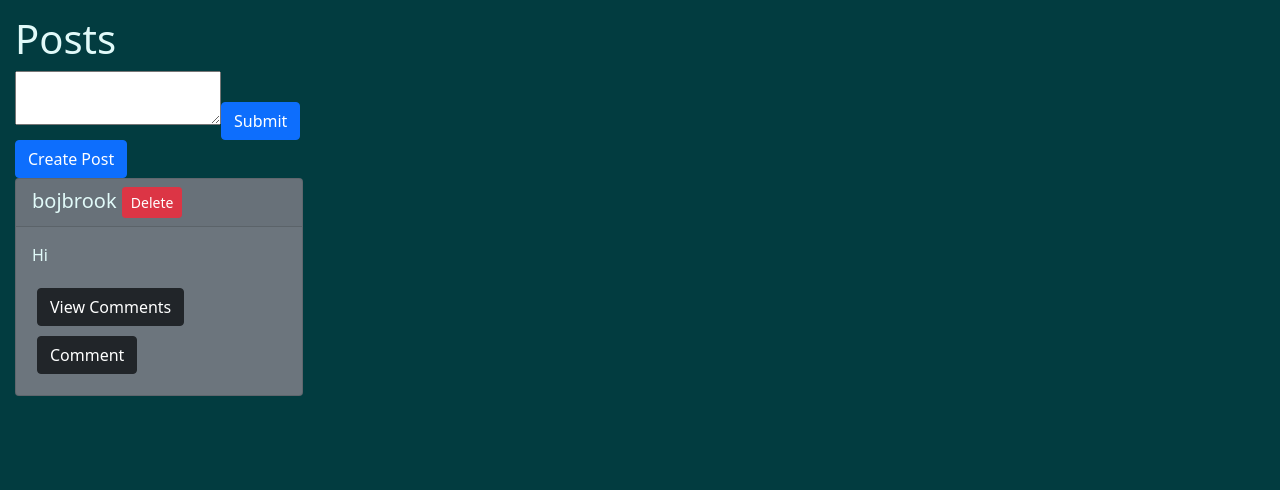
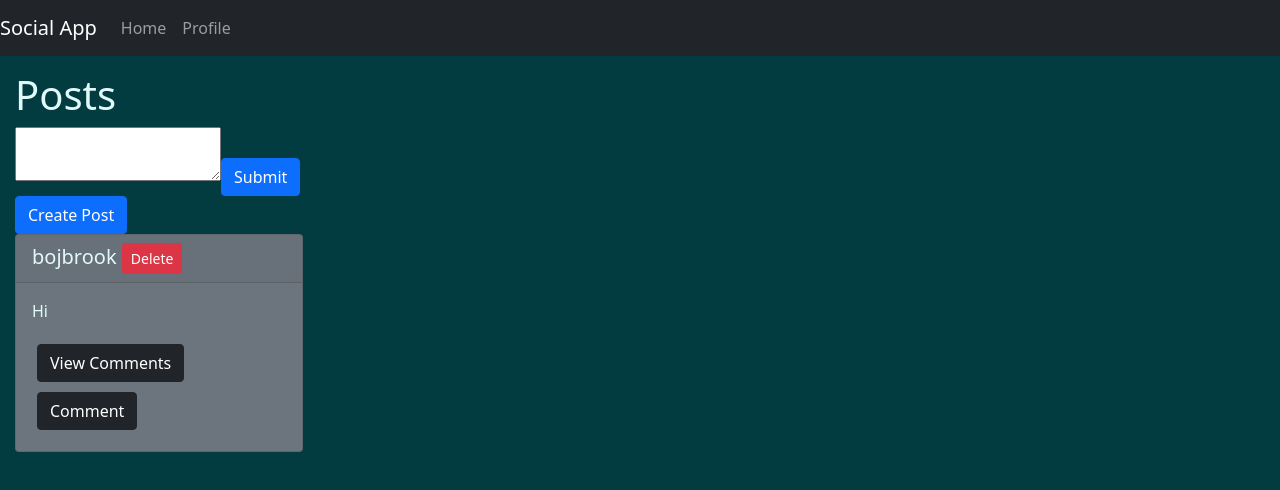
Before and after one commit to bojbrook/social-app-concept, a React (Create React App) app in the folder social-app/: page / in a window 1280 px wide. Shown: the top 490 px of the page. Built offline with nearby package versions, Linux system fonts and the light colour scheme.

Commit message:
Added NavBar

```diff
--- /dev/null
+++ b/social-app/src/UI/Navigation.js
@@ -0,0 +1,19 @@
+import React from 'react';
+import Navbar from 'react-bootstrap/Navbar';
+import Nav from 'react-bootstrap/Nav';
+
+const Navigation = () => {
+  return (
+    <Navbar bg="dark" variant="dark" expand="lg">
+      <Navbar.Brand href="/">Social App</Navbar.Brand>
+      <Navbar.Collapse id="basic-navbar-nav">
+        <Nav className="me-auto">
+          <Nav.Link href="/">Home</Nav.Link>
+          <Nav.Link href="/profile">Profile</Nav.Link>
+        </Nav>
+      </Navbar.Collapse>
+    </Navbar>
+  );
+};
+
+export default Navigation;
--- a/social-app/src/index.js
+++ b/social-app/src/index.js
@@ -6,10 +6,12 @@ import App from './App';
 import 'bootstrap/dist/css/bootstrap.min.css';
 import { BrowserRouter, Routes, Route } from 'react-router-dom';
 import Profile from './Components/Profile/Profile';
+import Navigation from './UI/Navigation';
 
 const root = ReactDOM.createRoot(document.getElementById('root'));
 root.render(
   <React.StrictMode>
+    <Navigation />
     <BrowserRouter>
       <Routes>
         <Route path="/" element={<App />} />
```
